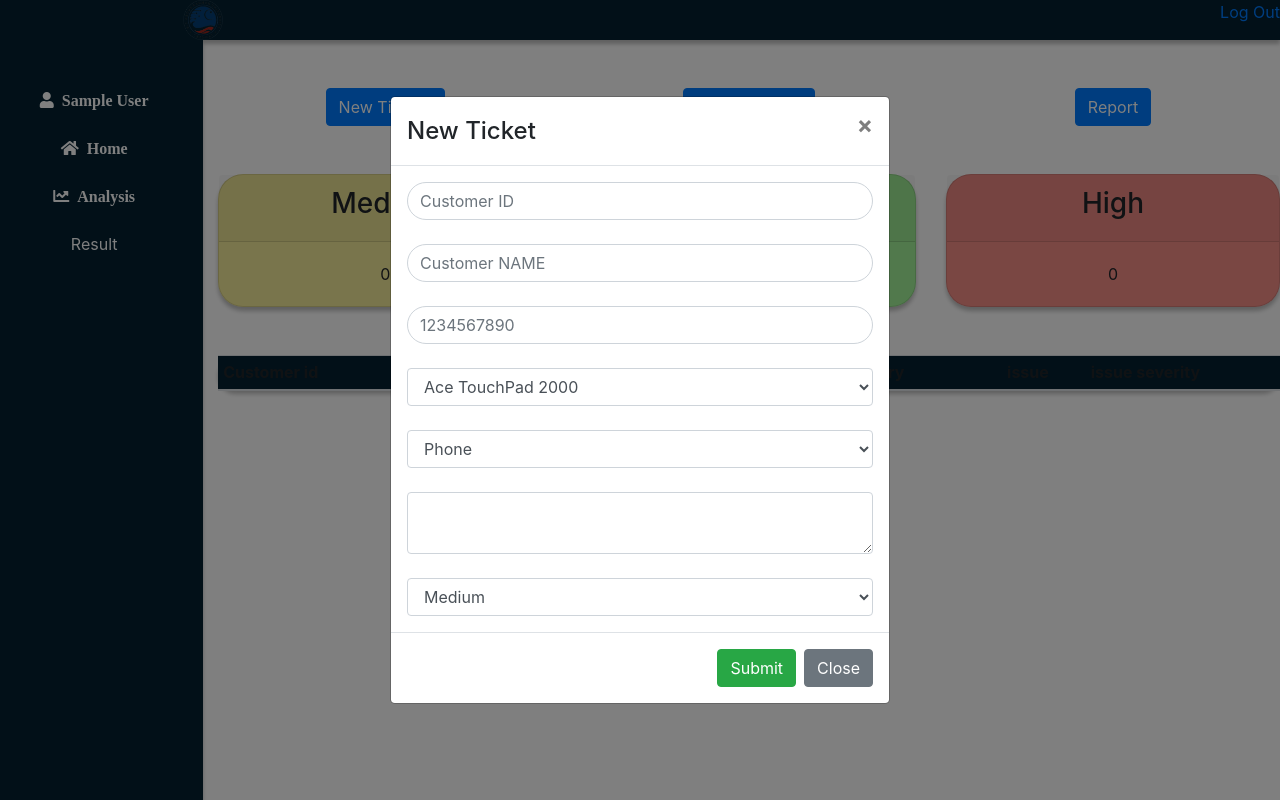
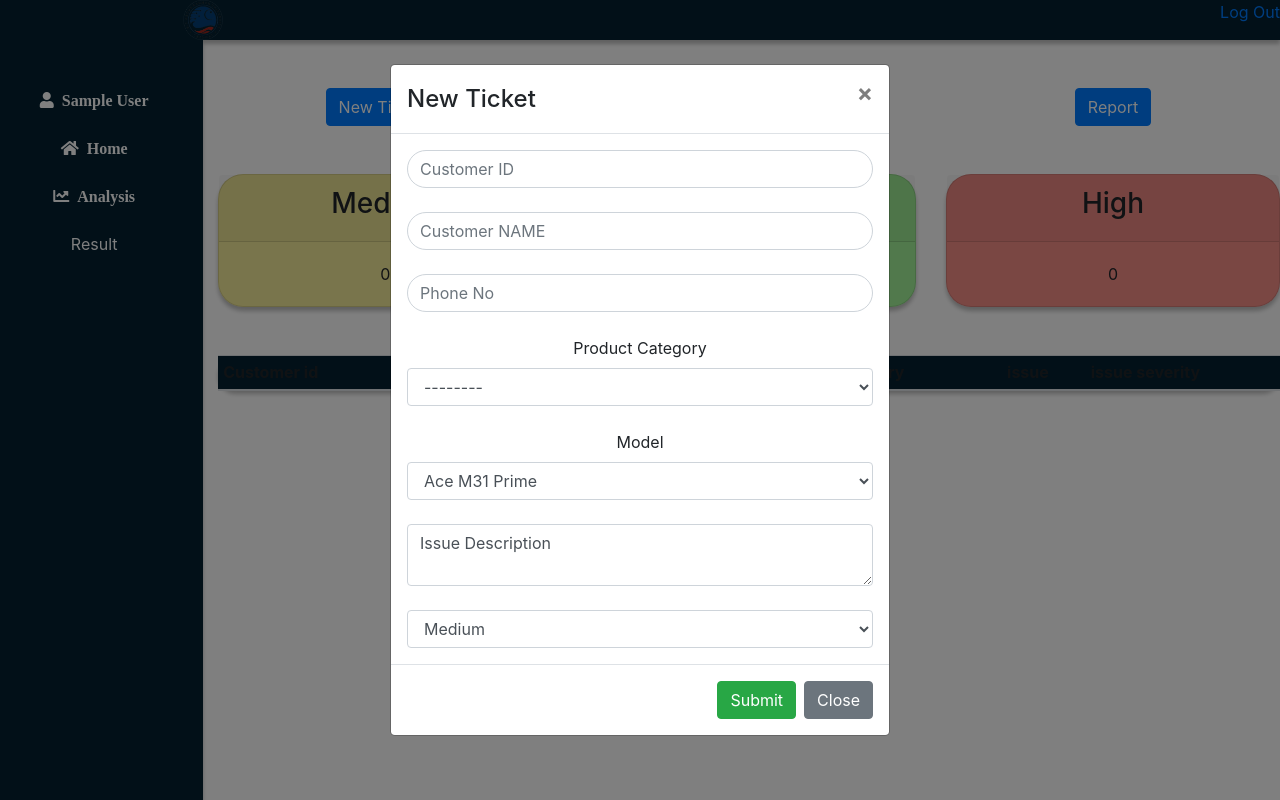
Before and after one commit to NiloferN/HelpDesk, a Flask app: page /agent in a window 1280 px wide, after a click on "New Tickets". Run offline with Flask 2, Linux system fonts and the light colour scheme; the visitor is signed in with stand-in values (Sample User, id 1); data that the repository does not hold is empty; some libraries are stand-ins or nearby versions.

Commit message:
Second commit

```diff
--- a/templates/agent.html
+++ b/templates/agent.html
@@ -61,22 +61,60 @@
                                     <input type="text" class="form-control" name="cid" placeholder="Customer ID" required><br>
                                     <input type="text" class="form-control" name="cname" placeholder="Customer NAME" required><br>
 
-                                    <input type="tel" class="form-control" name="cphone" placeholder="1234567890" required><br>
+                                    <input type="tel" class="form-control" name="cphone" placeholder="Phone No" required><br>
                                     <!-- <input type="text" class="form-control" name="Pname" placeholder="Product Name" required><br> -->
                                     <!-- <input type="text" class="form-control" name="Mname" placeholder="Model Name" required><br> -->
-                                    <select name="Mname" class="selectpicker form-control">
-                                        <option value="Ace TouchPad 2000">Ace TouchPad 2000</option>
-                                        <option value="Ace Notebook 2.0">Ace Notebook 2.0</option>
-                                        <option value="Ace Notebook 1.0">Ace Notebook 1.0</option>
-                                        <option value="Ace Lappy 1126">Ace Lappy 1126</option>
-                                        <option value="Ace Notebook 2.0 Lite">Ace Notebook 2.0 Lite</option>
-                                    </select><br>
-                                    <select name="cate" class="selectpicker form-control">
-                                        <option value="Phone">Phone</option>
-                                        <option value="Tablet">Tablet</option>
-                                        <option value="Computer">Computer</option>
-                                    </select><br>
-                                    <textarea cols="5" class="form-control" name="cissue"></textarea><br>
+                                    <label>Product Category</label>
+                                        <select name="Mname" id="id_Mname" data-cate-id='id_cate' class='dependent-selects__Mname form-control'>
+                                    <option value="">--------</option>
+                                    <option value="one" data-cate-options="1|#2|#3|#4|#5|#6|#7|#8|#9|#10">Phone</option>
+                                    <option value="two" data-cate-options="11|#12|#13|#14|#15|#16|#17|#18|#19|#20">Laptop</option>
+                                    <option value="three" data-cate-options="21|#22|#23|#24|#25|#26|#27|#28">Tablet</option>
+                                    <option value="four" data-cate-options="29|#30|#31|#32|#33|#34|#35">Desktop</option>
+                                        </select>
+                                    <br>
+                                    <label>Model</label>
+                                        <select name="cate" id="id_cate" class='dependent-selects__cate form-control'>
+                                                <option value="1" >Ace M31 Prime</option>
+                                                <option value="2" >Ace Galaxy S4</option>
+                                                <option value="3" >Ace Galaxy S6</option>
+                                                <option value="4" >Ace 6s+</option>
+                                                <option value="5" >Ace 5</option>
+                                                <option value="6" >Ace 5s</option>
+                                                <option value="7" >Ace X3</option>
+                                                <option value="8" >Ace 6</option>
+                                                <option value="9" >Ace Galaxy S9</option>
+                                                <option value="10" >Ace Galaxy S10</option>
+                                                <option value="11" >Ace Notebook 1.0</option>
+                                                <option value="12" >Ace Notebook 2.0</option>
+                                                <option value="13" >Ace Notebook 2.0 Lite</option>
+                                                <option value="14" >Ace Lappy 1126</option>
+                                                <option value="15" >Ace TouchPad 2000</option>
+                                                <option value="16" >Ace Flare S6</option>
+                                                <option value="17" >Ace Infinite</option>
+                                                <option value="18" >Ace Flare S2</option>
+                                                <option value="19" >Ace SparX</option>
+                                                <option value="20" >Ace SparX Pro</option>
+                                                <option value="21" >Ace Tablet 500</option>
+                                                <option value="22" >Ace Tablet 500 Mini</option>
+                                                <option value="23" >Ace Tab E750</option>
+                                                <option value="24" >Ace Tab E750 Pro</option>
+                                                <option value="25" >Ace NotePad 2</option>
+                                                <option value="26" >Ace NotePad 4</option>
+                                                <option value="27" >Ace Swift F20</option>
+                                                <option value="28" >Ace Swift F20 Lite</option>
+                                                <option value="29" >Ace PC 3699</option>
+                                                <option value="30" >Ace AZ Desktop</option>
+                                                <option value="31" >Ace Quantum Core 5278</option>
+                                                <option value="32" >Ace Zeus V01</option>
+                                                <option value="33" >Ace A700</option>
+                                                <option value="34" >Ace Pro 1000</option>
+                                                <option value="35" >Ace Pro 2000</option>
+                                        </select>
+
+                                        <script src='dependent-selects.js'></script>
+                                <br>
+                                    <textarea cols="5" class="form-control" name="cissue" placeholder="Write issue description">Issue Description</textarea><br>
                                     <!-- <input type="text" class="form-control" name="seve" placeholder="severity"> -->
                                     <select name="seve" class="selectpicker form-control">
                                         <option value="Medium">Medium</option>
--- /dev/null
+++ b/templates/dependent-selects.js
@@ -0,0 +1,4 @@
+var handle_dependent_selects=function($Mname){var $cate=document.getElementById($Mname.getAttribute('data-cate-id')),$selected=$Mname.options[$Mname.selectedIndex],Mname_val=$selected.value;for(var i=0;i<$cate.options.length;i++){var $option=$cate.options[i];if($option.value!=''){$option.setAttribute('hidden',true);}};if(Mname_val){var cate_options=$selected.getAttribute('data-cate-options'),cate_options_array=cate_options.split('|#');for(i=0;i<$cate.options.length;i++){var $option=$cate.options[i];if($option.value==""){$option.innerText="--------";continue;}
+if(cate_options_array.indexOf($option.value)!=-1){$option.removeAttribute('hidden');}};}else{var show_text=$cate.getAttribute('data-text-if-Mname-empty');if(!show_text){show_text='Select '+$Mname.name;}
+for(i=0;i<$cate.options.length;i++){var $option=$cate.options[$cate.selectedIndex];if($option.value==""){$option.innerText='- '+show_text+' -';break;}};}}
+document.addEventListener('DOMContentLoaded',function(){var $Mname=document.getElementsByClassName('dependent-selects__Mname');for(var i=0;i<$Mname.length;i++){handle_dependent_selects($Mname[i]);$Mname[i].addEventListener('change',function(){handle_dependent_selects(this)})}},false);
--- a/templates/index.html
+++ b/templates/index.html
@@ -24,7 +24,7 @@
                 <div class="card-body text-center">
                     <form action="" method="POST">
                         <input type="text" class="form-control" name="username" placeholder="Enter email"><br>
-                        <input type="password" class="form-control" name="upwd" placeholder="password"><br>
+                        <input type="password" class="form-control" name="upwd" placeholder="Password"><br>
                         <input type="submit" class="btn btn-success" value="Login">
                     </form>
                    <br>
```
